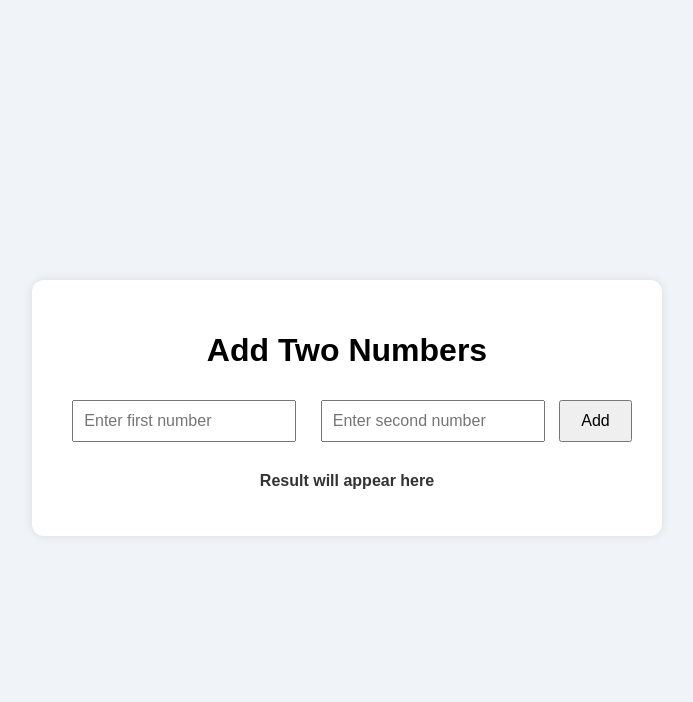
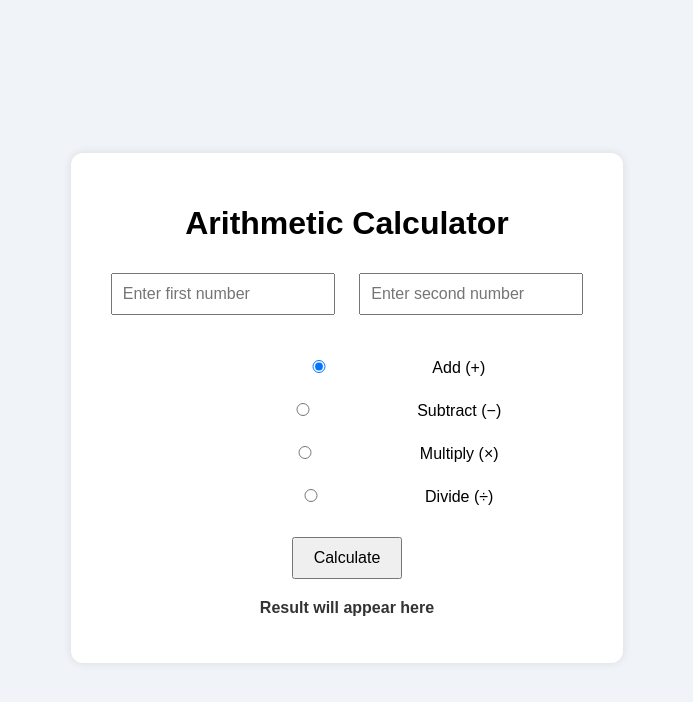
Before and after one commit to iamrawlinsDevdesigner/js-addition-project, a plain HTML site: page index.html in a window 1280 px wide. Shown: the whole page, without its empty margins (293-986 px from the left). Drawn offline with Linux system fonts and the light colour scheme.

Commit message:
Add all arithmetic operations with radio button selection

```diff
--- a/app.js
+++ b/app.js
@@ -1,12 +1,30 @@
-function addNumbers() {
+function performOperation() {
   const num1 = parseFloat(document.getElementById('num1').value);
   const num2 = parseFloat(document.getElementById('num2').value);
+  const operation = document.querySelector('input[name="operation"]:checked').value;
+
+  let result;
 
   if (isNaN(num1) || isNaN(num2)) {
-    document.getElementById('result').innerText = 'Please enter valid numbers.';
-    return;
+    result = 'Please enter valid numbers.';
+  } else {
+    switch (operation) {
+      case 'add':
+        result = `The result is: ${num1 + num2}`;
+        break;
+      case 'subtract':
+        result = `The result is: ${num1 - num2}`;
+        break;
+      case 'multiply':
+        result = `The result is: ${num1 * num2}`;
+        break;
+      case 'divide':
+        result = num2 !== 0 ? `The result is: ${num1 / num2}` : 'Cannot divide by zero';
+        break;
+      default:
+        result = 'Please select an operation.';
+    }
   }
 
-  const sum = num1 + num2;
-  document.getElementById('result').innerText = `The sum is: ${sum}`;
+  document.getElementById('result').innerText = result;
 }
--- a/index.html
+++ b/index.html
@@ -3,15 +3,25 @@
 <head>
   <meta charset="UTF-8" />
   <meta name="viewport" content="width=device-width, initial-scale=1.0" />
-  <title>Add Two Numbers</title>
+  <title>Arithmetic Calculator</title>
   <link rel="stylesheet" href="style.css" />
 </head>
 <body>
   <div class="container">
-    <h1>Add Two Numbers</h1>
+    <h1>Arithmetic Calculator</h1>
+
     <input type="number" id="num1" placeholder="Enter first number" />
     <input type="number" id="num2" placeholder="Enter second number" />
-    <button onclick="addNumbers()">Add</button>
+
+    <div class="operations">
+      <label><input type="radio" name="operation" value="add" checked> Add (+)</label>
+      <label><input type="radio" name="operation" value="subtract"> Subtract (−)</label>
+      <label><input type="radio" name="operation" value="multiply"> Multiply (×)</label>
+      <label><input type="radio" name="operation" value="divide"> Divide (÷)</label>
+    </div>
+
+    <button onclick="performOperation()">Calculate</button>
+
     <p id="result">Result will appear here</p>
   </div>
 
--- a/style.css
+++ b/style.css
@@ -33,3 +33,16 @@ button {
   font-weight: bold;
   color: #333;
 }
+
+.operations {
+  margin: 20px 0;
+  text-align: left;
+  display: flex;
+  flex-direction: column;
+  align-items: center;
+}
+
+.operations label {
+  margin: 5px;
+  font-size: 16px;
+}
```
